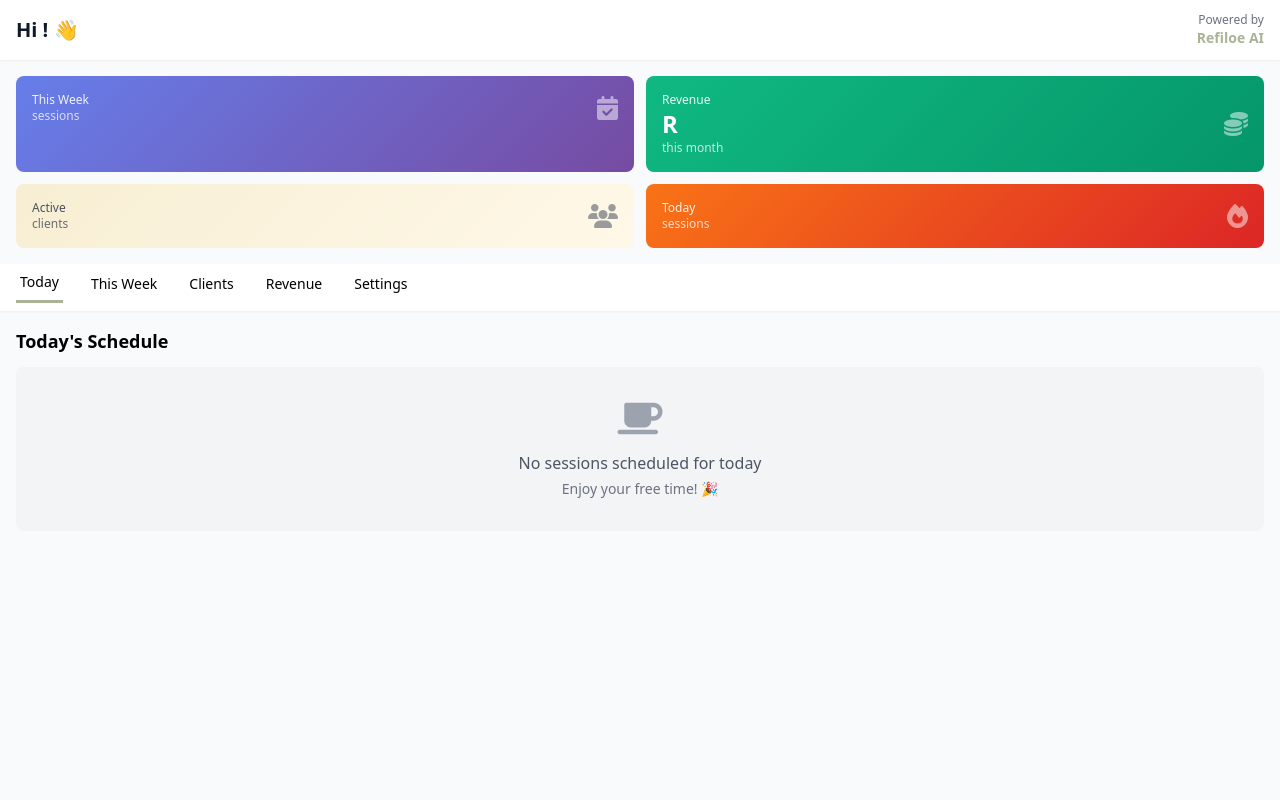
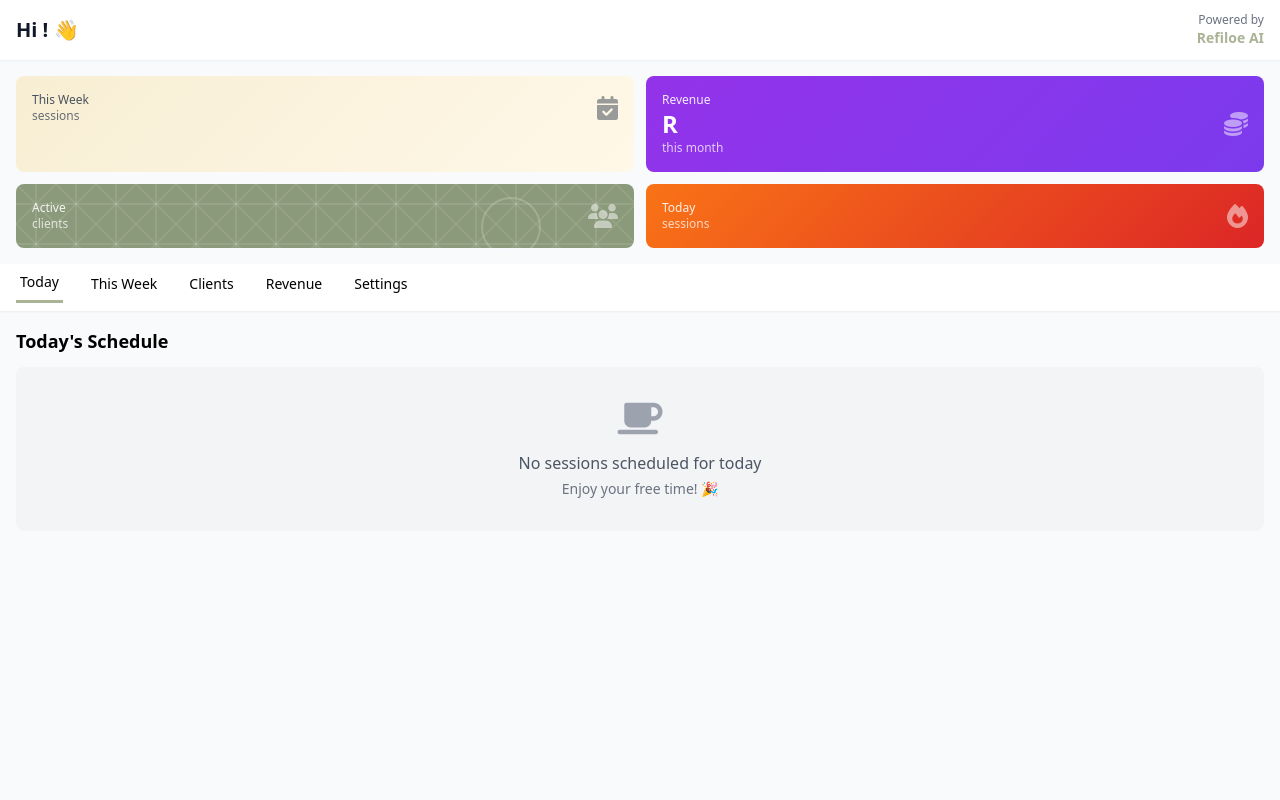
Before and after one commit to G858-debug/whatsapp-ai-assistant, a Flask app: template templates/dashboard.html in a window 1280 px wide. Run offline with Flask 3, Linux system fonts and the light colour scheme; the template is opened without the code that fills it, so the values that code supplies are empty; some libraries are stand-ins or nearby versions.

Commit message:
Update dashboard.html

```diff
--- a/templates/dashboard.html
+++ b/templates/dashboard.html
@@ -20,6 +20,8 @@
             --sage: #AAB396;
             --beige-light: #FFF8E8;
             --beige: #F7EED3;
+            --bright-purple: #9333ea;
+            --whatsapp-green: #25D366;
         }
 
         .calendar-grid {
@@ -28,60 +30,69 @@
             gap: 2px;
         }
 
-        /* Original stats cards with clickable cursor */
-        .stats-card {
-            background: linear-gradient(135deg, #667eea 0%, #764ba2 100%);
-            cursor: pointer;
-            transition: all 0.3s ease;
-        }
-
-        .stats-card:hover {
-            transform: translateY(-4px);
-            box-shadow: 0 10px 20px rgba(0, 0, 0, 0.1);
-        }
-
-        .stats-card-green {
-            background: linear-gradient(135deg, #10b981 0%, #059669 100%);
-            cursor: pointer;
-            transition: all 0.3s ease;
-        }
-
-        .stats-card-green:hover {
-            transform: translateY(-4px);
-            box-shadow: 0 10px 20px rgba(0, 0, 0, 0.1);
-        }
-
-        .stats-card-blue {
-            background: linear-gradient(135deg, #3b82f6 0%, #2563eb 100%);
-            cursor: pointer;
-            transition: all 0.3s ease;
-        }
-
-        .stats-card-blue:hover {
-            transform: translateY(-4px);
-            box-shadow: 0 10px 20px rgba(0, 0, 0, 0.1);
-        }
-
-        /* Beige gradient for Active Clients card */
-        .stats-card-beige {
+        /* Week Sessions card - Beige gradient */
+        .stats-card-week {
             background: linear-gradient(135deg, var(--beige) 0%, var(--beige-light) 100%);
             color: #374151;
             cursor: pointer;
             transition: all 0.3s ease;
         }
 
-        .stats-card-beige:hover {
+        .stats-card-week:hover {
             transform: translateY(-4px);
             box-shadow: 0 10px 20px rgba(0, 0, 0, 0.1);
         }
 
-        .stats-card-orange {
+        /* Revenue card - Purple gradient */
+        .stats-card-revenue {
+            background: linear-gradient(135deg, #9333ea 0%, #7c3aed 100%);
+            cursor: pointer;
+            transition: all 0.3s ease;
+        }
+
+        .stats-card-revenue:hover {
+            transform: translateY(-4px);
+            box-shadow: 0 10px 20px rgba(0, 0, 0, 0.1);
+        }
+
+        /* Active Clients card - Sage/geometric pattern background */
+        .stats-card-clients {
+            background-color: #8B9A7B;
+            background-image:
+                linear-gradient(45deg, transparent 48%, rgba(255,248,232,0.1) 49%, rgba(255,248,232,0.1) 51%, transparent 52%),
+                linear-gradient(-45deg, transparent 48%, rgba(255,248,232,0.1) 49%, rgba(255,248,232,0.1) 51%, transparent 52%),
+                linear-gradient(90deg, transparent 48%, rgba(255,248,232,0.15) 49%, rgba(255,248,232,0.15) 51%, transparent 52%),
+                linear-gradient(0deg, transparent 48%, rgba(255,248,232,0.15) 49%, rgba(255,248,232,0.15) 51%, transparent 52%);
+            background-size: 40px 40px;
+            cursor: pointer;
+            transition: all 0.3s ease;
+            position: relative;
+        }
+
+        .stats-card-clients::before {
+            content: '';
+            position: absolute;
+            top: 20%;
+            right: 15%;
+            width: 60px;
+            height: 60px;
+            border-radius: 50%;
+            border: 2px solid rgba(255,248,232,0.2);
+        }
+
+        .stats-card-clients:hover {
+            transform: translateY(-4px);
+            box-shadow: 0 10px 20px rgba(0, 0, 0, 0.1);
+        }
+
+        /* Today card - Keep orange gradient */
+        .stats-card-today {
             background: linear-gradient(135deg, #f97316 0%, #dc2626 100%);
             cursor: pointer;
             transition: all 0.3s ease;
         }
 
-        .stats-card-orange:hover {
+        .stats-card-today:hover {
             transform: translateY(-4px);
             box-shadow: 0 10px 20px rgba(0, 0, 0, 0.1);
         }
@@ -120,8 +131,8 @@
         <!-- Stats Cards (Clickable) -->
         <div class="px-4 py-4">
             <div class="grid grid-cols-2 gap-3">
-                <!-- This Week - Clicks to Week tab -->
-                <div @click="activeTab = 'week'" class="stats-card text-white p-4 rounded-lg">
+                <!-- This Week - Beige gradient -->
+                <div @click="activeTab = 'week'" class="stats-card-week p-4 rounded-lg">
                     <div class="flex items-center justify-between">
                         <div>
                             <p class="text-xs opacity-90">This Week</p>
@@ -132,8 +143,8 @@
                     </div>
                 </div>
 
-                <!-- Revenue - Clicks to Revenue tab -->
-                <div @click="activeTab = 'revenue'" class="stats-card-green text-white p-4 rounded-lg">
+                <!-- Revenue - Purple gradient -->
+                <div @click="activeTab = 'revenue'" class="stats-card-revenue text-white p-4 rounded-lg">
                     <div class="flex items-center justify-between">
                         <div>
                             <p class="text-xs opacity-90">Revenue</p>
@@ -144,8 +155,8 @@
                     </div>
                 </div>
 
-                <!-- Active Clients - Clicks to Clients tab (Beige gradient) -->
-                <div @click="activeTab = 'clients'" class="stats-card-beige p-4 rounded-lg">
+                <!-- Active Clients - Sage with geometric pattern -->
+                <div @click="activeTab = 'clients'" class="stats-card-clients text-white p-4 rounded-lg">
                     <div class="flex items-center justify-between">
                         <div>
                             <p class="text-xs opacity-90">Active</p>
```
Also changed, not shown: other parts of templates/dashboard.html (+13 -13 lines).
